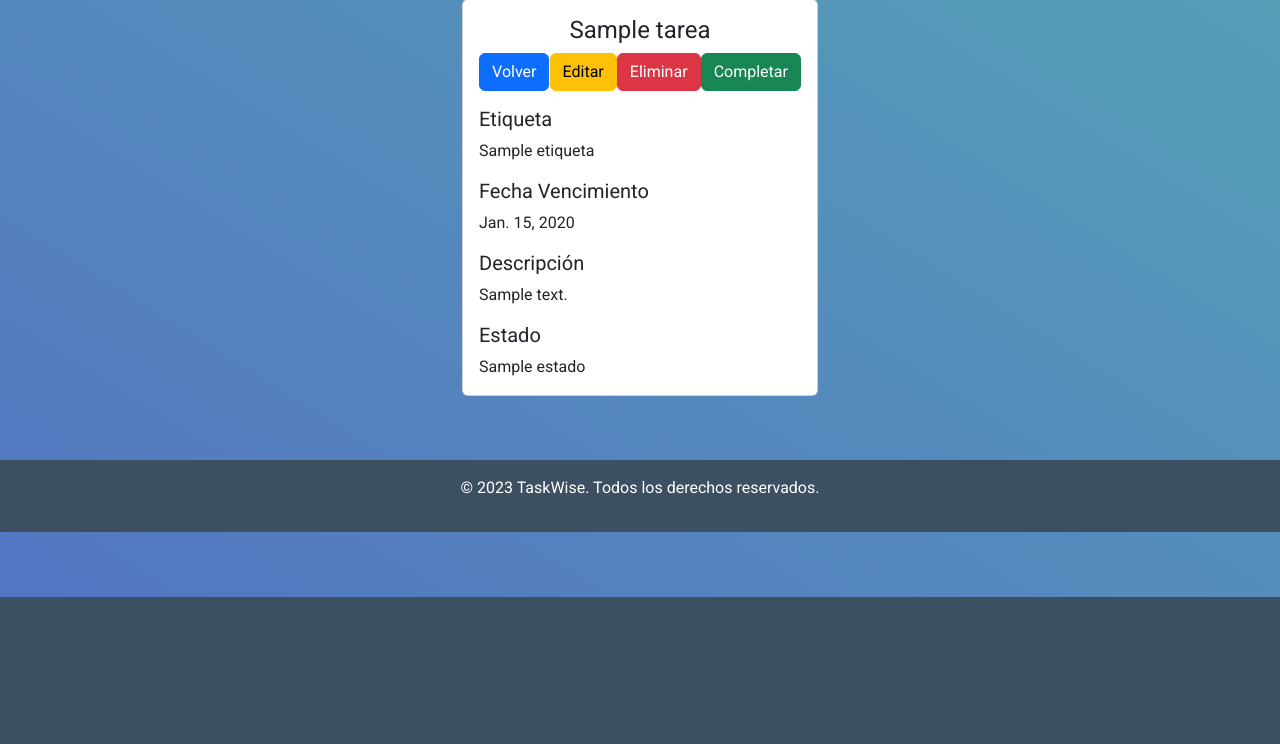
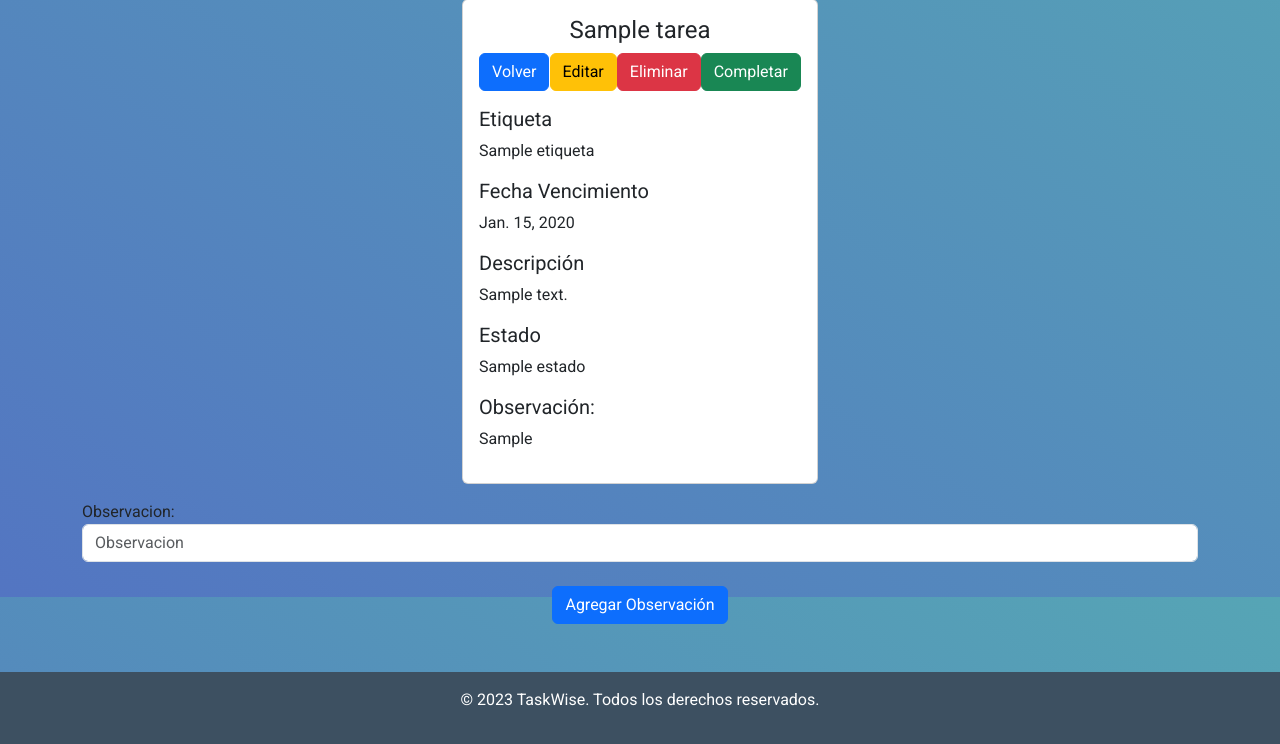
Before and after one commit to BastianPerezG/IndividualModulo7, a Django app: page /tareas/1 in a window 1280 px wide. Shown: the part 203-947 px from the top of the page. Before the commit the page ends 800 px from the top, so only its background shows below. Run offline with Django 4.2, Linux system fonts and the light colour scheme; a user stored in the database is signed in; tables that the repository leaves empty hold one stand-in row (values such as "Sample post"); some libraries are stand-ins or nearby versions.

Commit message:
añadiendo la opción de agregar observacion

```diff
--- a/misTareas/tareasApp/form.py
+++ b/misTareas/tareasApp/form.py
@@ -151,3 +151,17 @@
             'estado': {'required': 'El estado de la tarea es requerido'},
             'etiqueta': {'required': 'La etiqueta es requerida'},
         }
+
+class FormularioObservaciones(forms.ModelForm):
+    class Meta:
+        model = Tarea
+        fields = ['observaciones']
+        widgets = {
+            'observaciones': forms.TextInput(attrs={'class': 'form-control', 'placeholder': 'Observacion', 'type': 'text'}),
+        }
+        labels = {
+            'observaciones': 'Observacion',
+        }
+        error_messages = {
+            'observaciones': {'required': 'La observacion es requerida'},
+        }
--- a/misTareas/tareasApp/models.py
+++ b/misTareas/tareasApp/models.py
@@ -30,6 +30,7 @@
     titulo = models.CharField(max_length=45, null=False, blank=False)
     descripcion = models.CharField(max_length=150, null=False, blank=False)
     fecha_vencimiento = models.DateField(default=timezone.now)
+    observaciones = models.CharField(max_length=250, null=True, blank=True, default=None)
 
     def __str__(self):
         return self.titulo
--- a/misTareas/tareasApp/templates/detalle_tarea.html
+++ b/misTareas/tareasApp/templates/detalle_tarea.html
@@ -23,9 +23,24 @@
                     <p class="card-text">{{ tarea.descripcion }}</p>
                     <strong><h5>Estado</h5></strong>
                     <p class="card-text">{{ tarea.estado }}</p>
+                    {% if tarea.observaciones %}
+                    <h5>Observación:</h5>
+                    <p>{{ tarea.observaciones }}</p>
+                    {% endif %}
                 </div>
             </div>
         </div>
     </div>
 </div>
+<div class="container">
+    <form method="post" action="{% url 'tarea' tarea.id %}">
+        {% csrf_token %}
+        {{ form_observacion }}
+        <div class="d-flex justify-content-center">
+            <button type="submit" class="btn btn-primary mt-4">Agregar Observación</button>
+        </div>
+
+    </form>
+</div>
+
 {% endblock %}
--- a/misTareas/tareasApp/templates/eliminar_tarea.html
+++ b/misTareas/tareasApp/templates/eliminar_tarea.html
@@ -3,7 +3,7 @@
 {%block content%}
 
     <div class="container pb-3">
-        {% include 'components/messages_part.html' %}
+        {% include 'mensajes.html' %}
         <div class="row mt-3">
             <div class="col-12 col-md-6">
                 <h1 class="text-light">Tarea {{tarea.id}}</h1>
@@ -18,7 +18,7 @@
                 <p class="card-text">{{ tarea.descripcion }}</p>
                 <strong><h5>Estado</h5></strong>
                 <p class="card-text">{{ tarea.estado }}</p>
-                <h4>Estás seguro/a de eliminar el pedido?</h4>
+                <h4>Estás seguro/a de eliminar la tarea?</h4>
                 <form method="POST">
                     {% csrf_token %}
                     <div class="d-flex justify-content-evenly mb-3 mt-2">
--- a/misTareas/tareasApp/views.py
+++ b/misTareas/tareasApp/views.py
@@ -1,7 +1,7 @@
 from django.shortcuts import render, redirect, get_object_or_404, reverse
 from django.views.generic import TemplateView, DeleteView, View
 from django.contrib.auth import authenticate, login
-from tareasApp.form import FormularioLogin, FormularioRegistro, FormularioTareas, FormularioEditarTareas
+from tareasApp.form import FormularioLogin, FormularioRegistro, FormularioTareas, FormularioEditarTareas, FormularioObservaciones
 from tareasApp.models import Tarea, Etiqueta, Estado
 from django.urls import reverse_lazy
 from django.http import HttpResponse
@@ -101,17 +101,37 @@
 
 class TareaDetailView(TemplateView):
     template_name = 'detalle_tarea.html'
+
     def get(self, request, pk, *args, **kwargs):
         title = "Detalle de Tarea"
         try:
             tarea = Tarea.objects.get(id=pk)
         except Tarea.DoesNotExist:
             return render(request, 'elemento_no_existe.html')
+        form_observacion = FormularioObservaciones()
         context = {
             "titulo": title,
-            "tarea": tarea
+            "tarea": tarea,
+            "form_observacion": form_observacion
         }
         return render(request, self.template_name, context)
+
+    def post(self, request, pk, *args, **kwargs):
+        tarea = get_object_or_404(Tarea, id=pk)
+        form_observacion = FormularioObservaciones(request.POST)
+        if form_observacion.is_valid():
+            observacion = form_observacion.cleaned_data['observaciones']
+            tarea.observaciones = observacion
+            tarea.save()
+            return redirect('tarea', pk=pk)
+        else:
+            context = {
+                "titulo": "Detalle de Tarea",
+                "tarea": tarea,
+                "form_observacion": form_observacion
+            }
+            return render(request, self.template_name, context)
+
 
 
 class TareaCreateView(View):
```
Also changed, not shown: misTareas/tareasApp/migrations/0002_tarea_observaciones.py (added).
